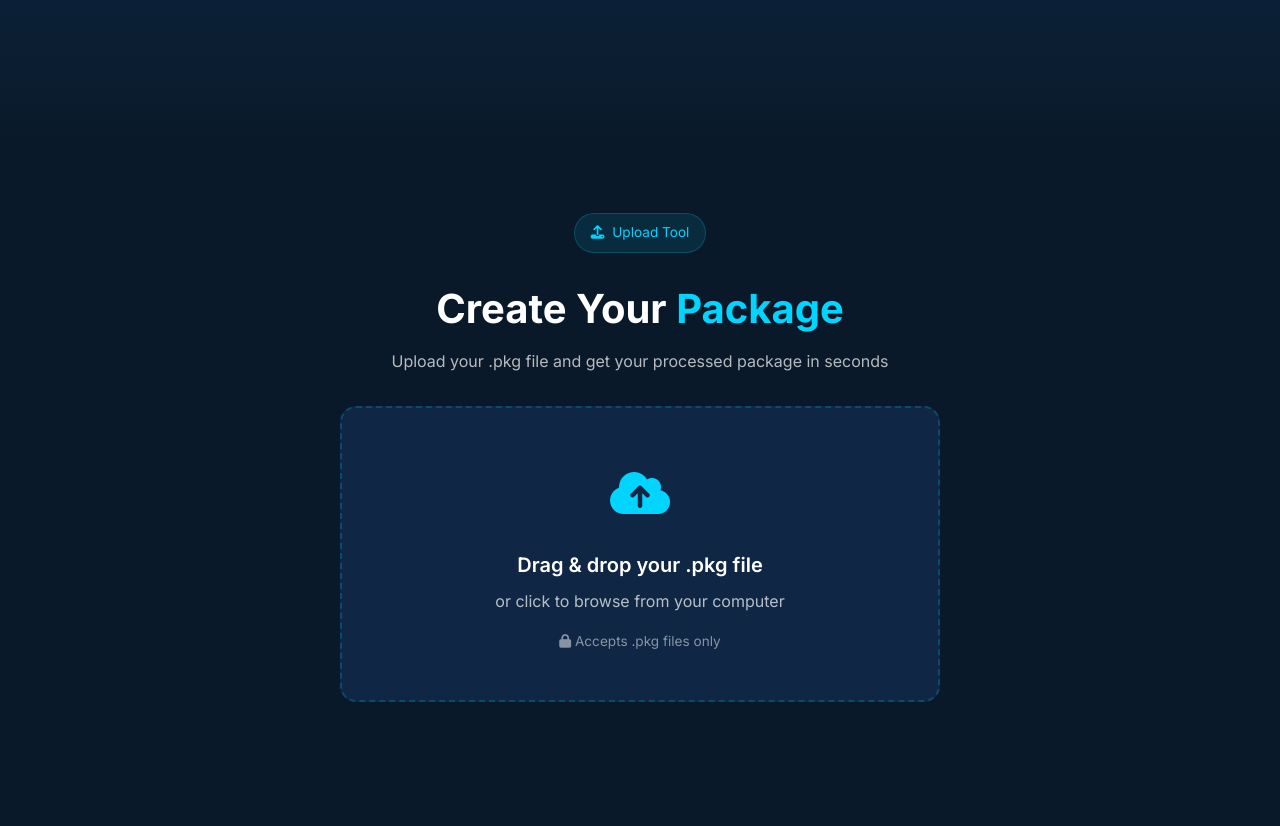
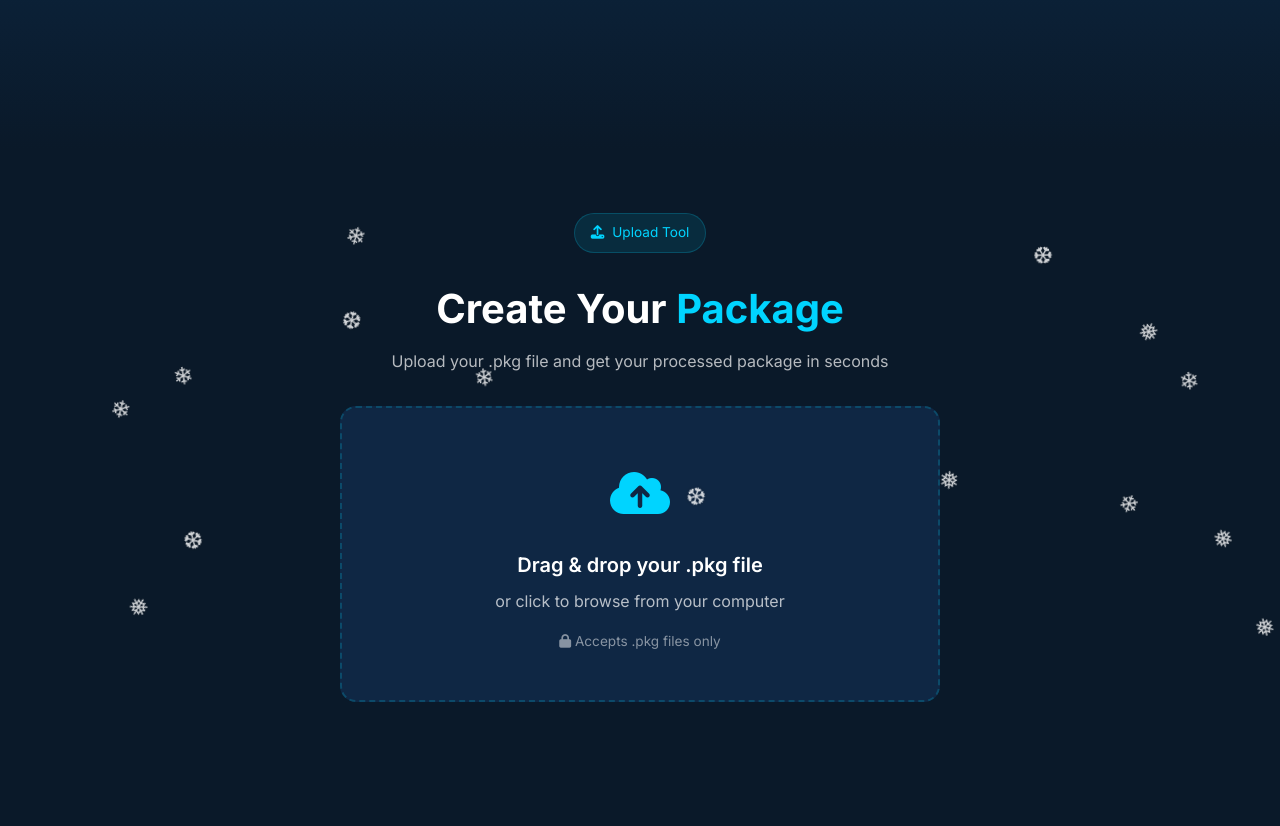
Before and after one commit to abhirs2183-sys/Vercel_App_Test, a Flask app: page / in a window 1280 px wide. Shown: the part 651-1477 px from the top of the page. Run offline with Flask 3, Linux system fonts and the light colour scheme.

Commit message:
Improve visibility and interaction of website snowflakes
Enhance snowflake effect by increasing size, opacity, and layering in new-year.css; adjust animation duration in main.js for faster falling.

Replit-Commit-Author: Agent
Replit-Commit-Session-Id: 3cc05fcb-cc9b-4024-9c5f-108401815b46
Replit-Commit-Checkpoint-Type: full_checkpoint
Replit-Commit-Event-Id: b14485cd-f64d-42b1-83fb-e071f200b2b0
Replit-Commit-Screenshot-Url: https://storage.googleapis.com/screenshot-production-us-central1/3919e447-a861-4df1-9ad1-81651e0e1c1e/3cc05fcb-cc9b-4024-9c5f-108401815b46/Z0emW69
Replit-Helium-Checkpoint-Created: true

```diff
--- a/Datafix-Assembler/static/css/new-year.css
+++ b/Datafix-Assembler/static/css/new-year.css
@@ -1,7 +1,8 @@
 /* Scoped Snowflakes for Upload Section */
 .upload-section {
     position: relative;
-    overflow: hidden;
+    overflow: visible !important; /* Allow snowflakes to be seen if they drift slightly */
+    min-height: 400px;
 }
 
 #snow-container {
@@ -11,26 +12,23 @@
     width: 100%;
     height: 100%;
     pointer-events: none;
-    z-index: 1;
+    z-index: 10; /* Ensure it's above other elements */
 }
 
 .snowflake {
     position: absolute;
-    top: -10%;
+    top: -20px;
     user-select: none;
     cursor: default;
-    color: var(--snowflake-color, #72a1ed);
-    font-size: 1em;
-    opacity: 0.4;
+    color: #ffffff !important; /* Force white for visibility */
+    font-size: 1.5em; /* Make them slightly larger */
+    opacity: 0.8; /* Higher opacity */
     animation: fall linear infinite;
     transition: transform 0.2s ease-out;
-}
-
-[data-theme="dark"] .snowflake {
-    --snowflake-color: #ffffff;
+    text-shadow: 0 0 5px rgba(0,0,0,0.3); /* Add shadow for visibility on light backgrounds */
 }
 
 @keyframes fall {
-    0% { transform: translateY(-10%) rotate(0deg); }
-    100% { transform: translateY(110%) rotate(360deg); }
+    0% { transform: translateY(-20px) rotate(0deg); }
+    100% { transform: translateY(500px) rotate(360deg); }
 }
--- a/Datafix-Assembler/static/js/main.js
+++ b/Datafix-Assembler/static/js/main.js
@@ -13,7 +13,7 @@ function initScopedSnow() {
         s.innerHTML = chars[Math.floor(Math.random() * chars.length)];
         const left = Math.random() * 100;
         s.style.left = left + '%';
-        s.style.animationDuration = (Math.random() * 5 + 5) + 's';
+        s.style.animationDuration = (Math.random() * 3 + 4) + 's'; // Faster fall
         s.style.animationDelay = (Math.random() * 5) + 's';
         container.appendChild(s);
         snowflakes.push({ el: s, x: left });
```
